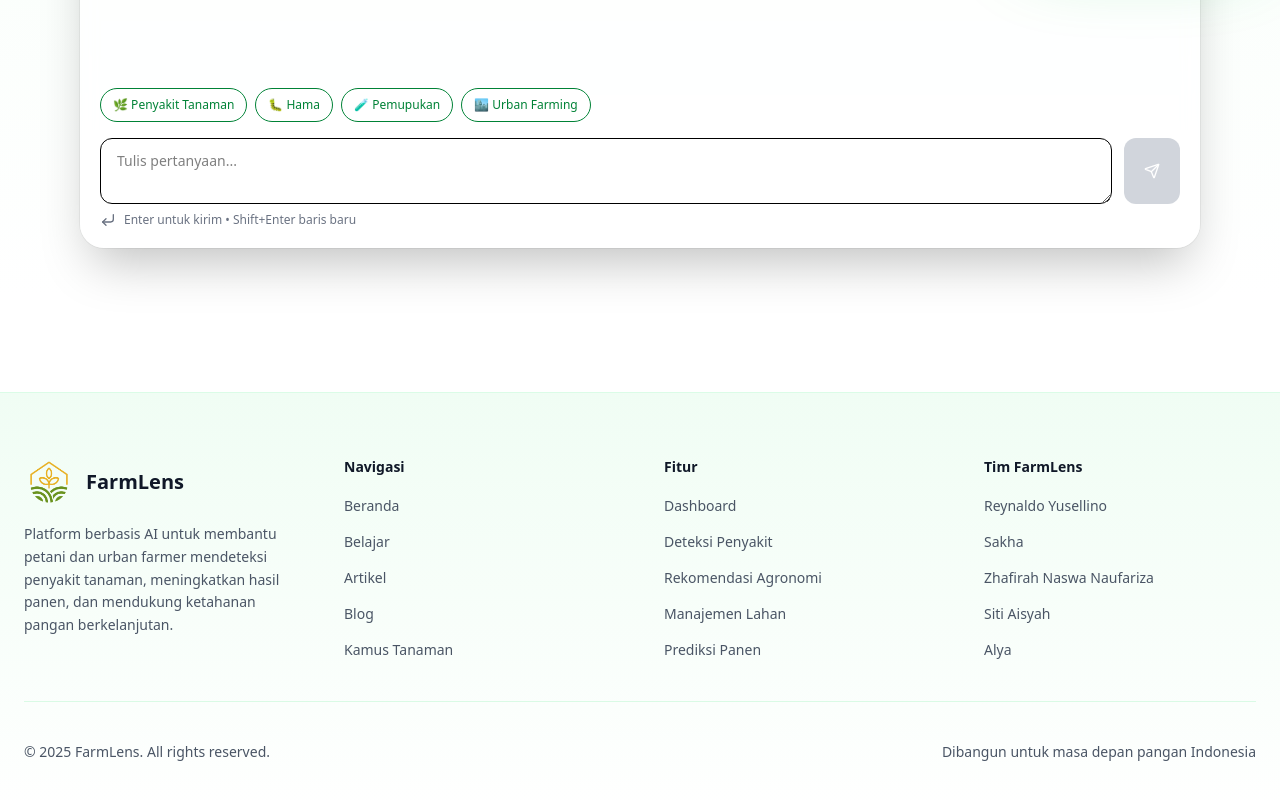
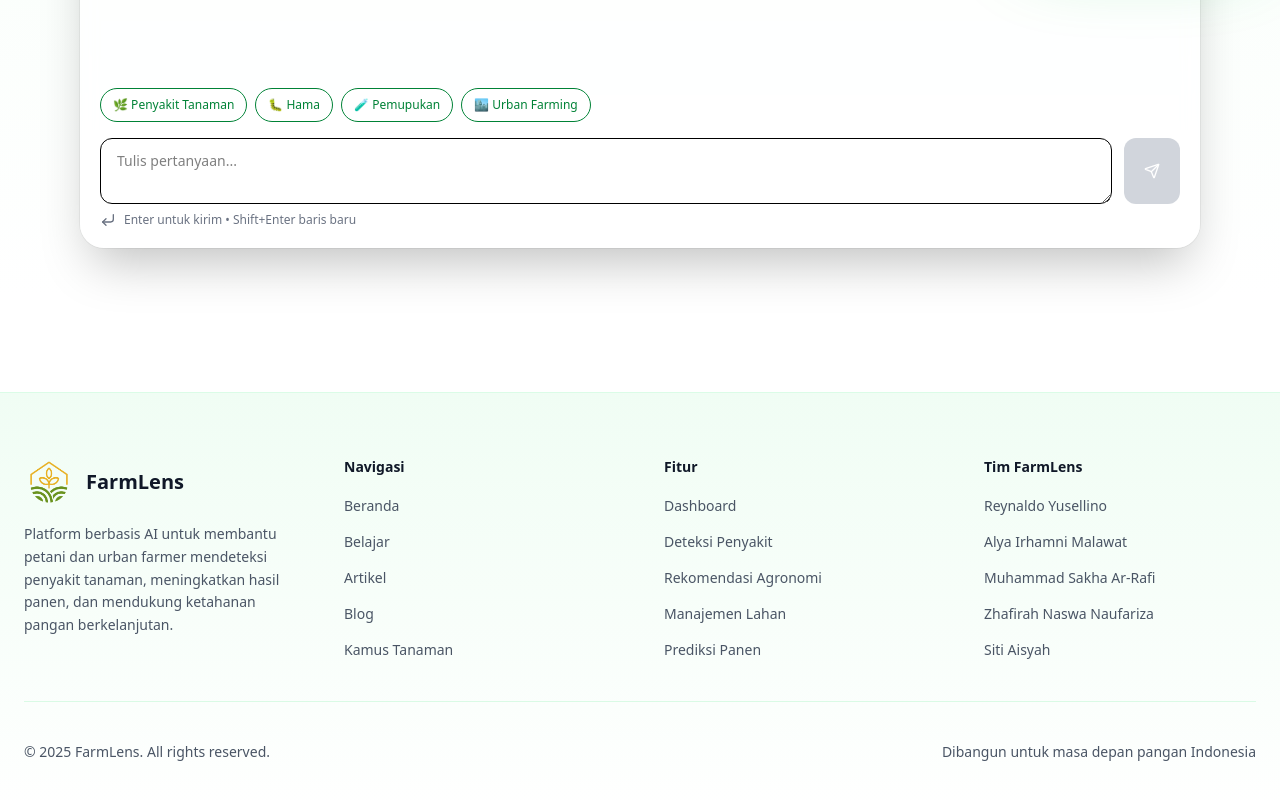
Before and after one commit to reynaldo0/FarmLens, a React (Vite) app: page /chatbot in a window 1280 px wide. Shown: the part 825-1625 px from the top of the page. Built offline with nearby package versions, Linux system fonts and the light colour scheme.

Commit message:
upd : footer

```diff
--- a/src/components/Footer.tsx
+++ b/src/components/Footer.tsx
@@ -58,10 +58,10 @@ export default function Footer() {
                         title="Tim FarmLens"
                         links={[
                             { label: 'Reynaldo Yusellino', to: '#' },
-                            { label: 'Sakha', to: '#' },
+                            { label: 'Alya Irhamni Malawat', to: '#' },
+                            { label: 'Muhammad Sakha Ar-Rafi', to: '#' },
                             { label: 'Zhafirah Naswa Naufariza', to: '#' },
                             { label: 'Siti Aisyah', to: '#' },
-                            { label: 'Alya', to: '#' },
                         ]}
                     />
                 </div>
```
